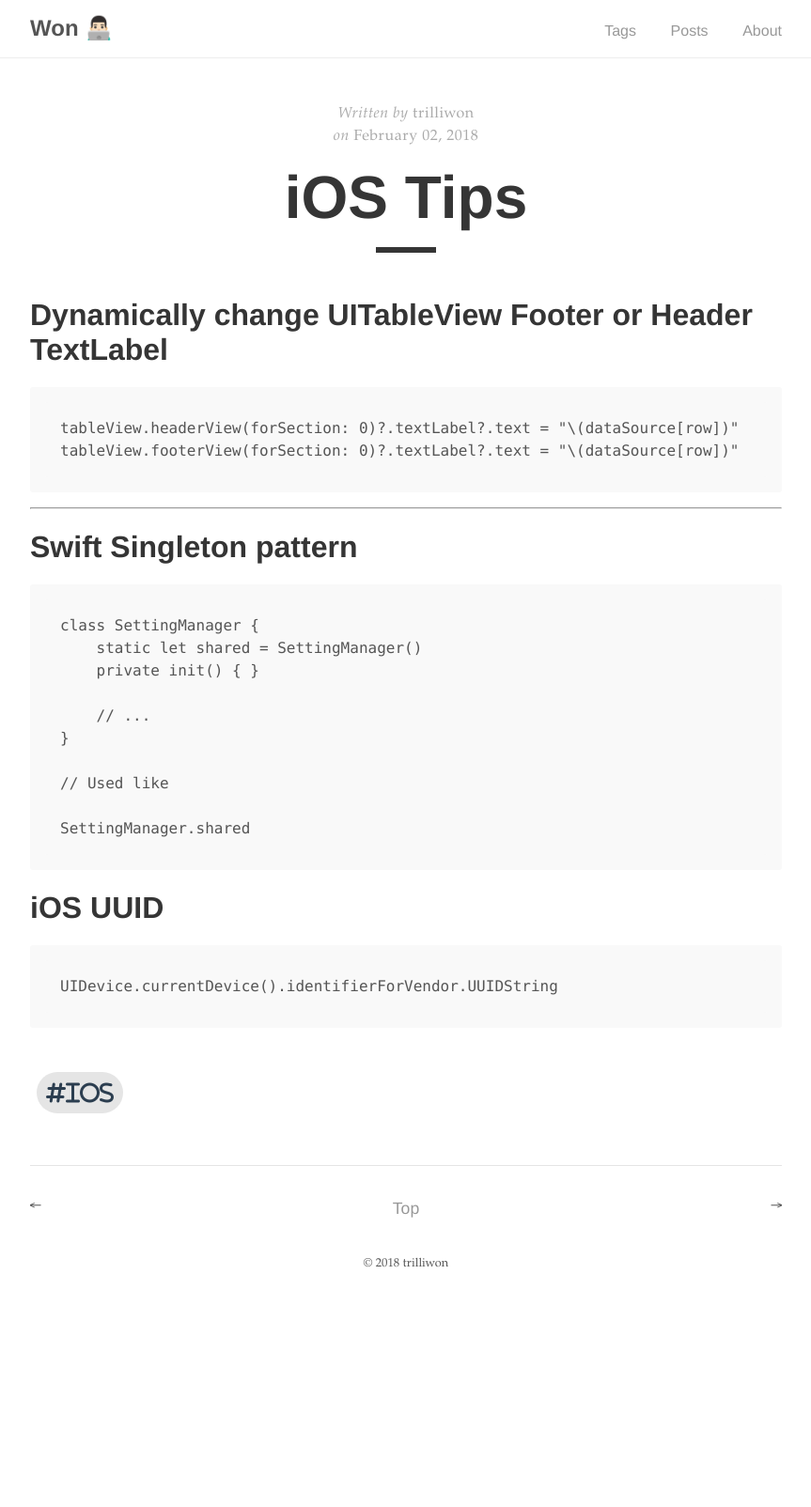
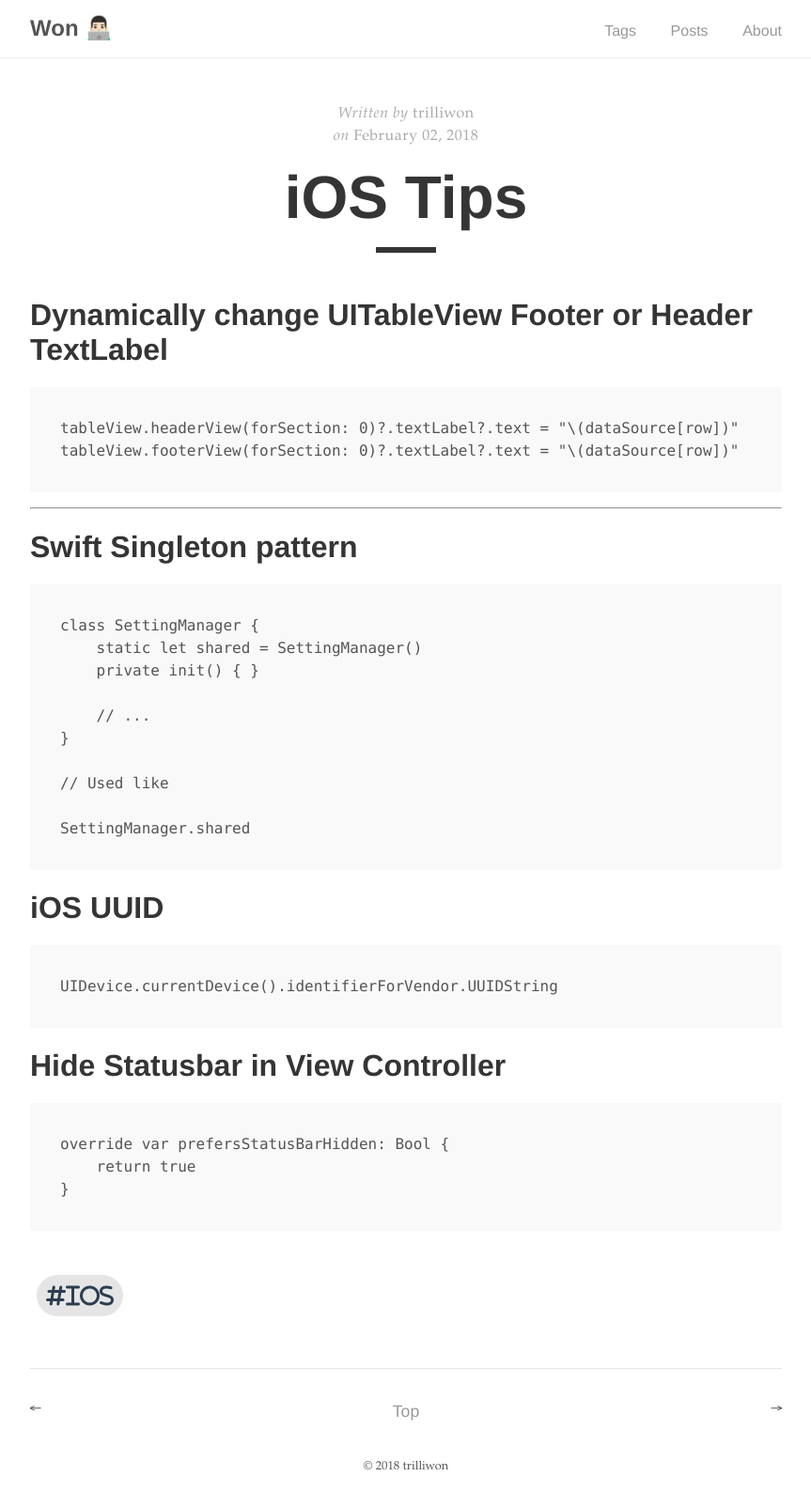
Before and after one commit to trilliwon/ABL, a Jekyll site: the page built from _posts/ios/2018-02-02-ios-tips.md, in a window 1280 px wide. Shown: the whole page at 94% size, without its empty margins (208-1071 px from the left). Built offline with Jekyll 4.4.1, drawn with Linux system fonts in a browser that asks for light colours; nearby versions of some CDN libraries; before the commit the page ends 1388 px from its top, so only the background shows below that.

Commit message:
Fri May 25 17:44:57 KST 2018

````diff
--- a/_posts/ios/2018-02-02-ios-tips.md
+++ b/_posts/ios/2018-02-02-ios-tips.md
@@ -35,3 +35,12 @@ SettingManager.shared
 ```
 UIDevice.currentDevice().identifierForVendor.UUIDString
 ```
+
+
+# Hide Statusbar in View Controller
+
+```
+override var prefersStatusBarHidden: Bool {
+    return true
+}
+```
````
